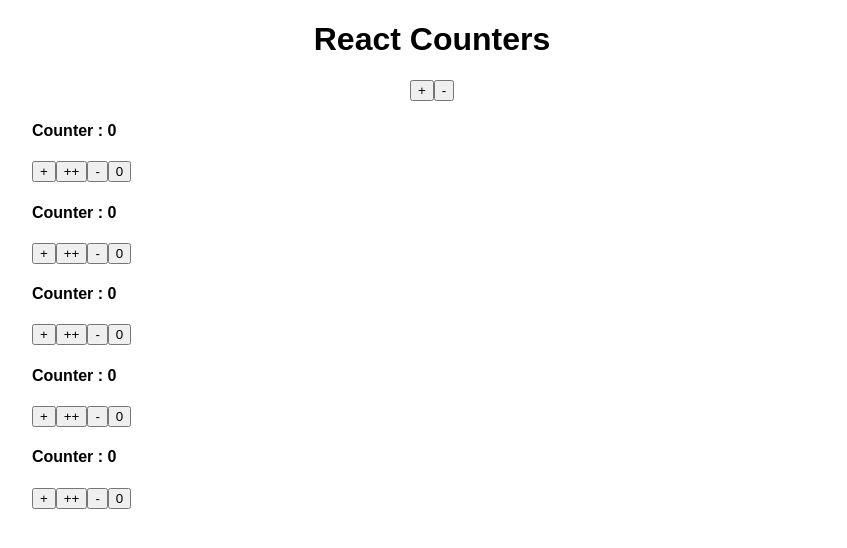
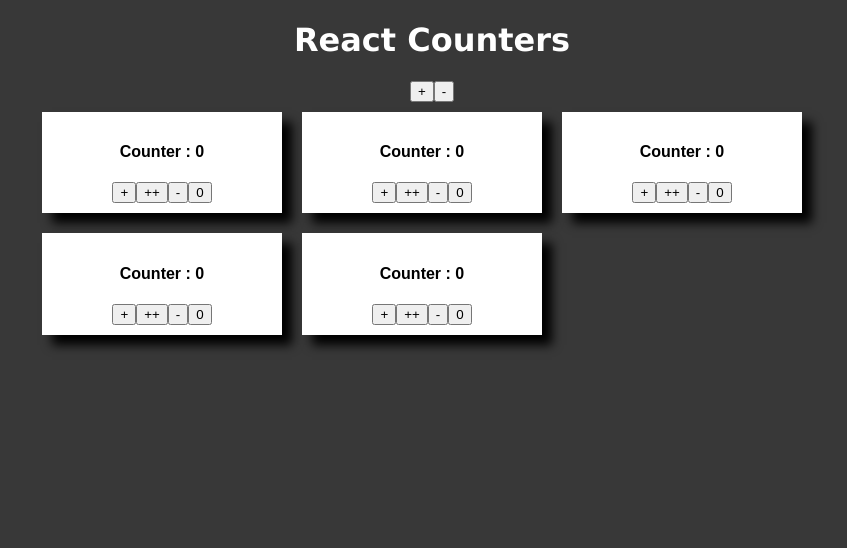
Before and after one commit to dcartist/reactCounter, a React (Create React App) app: page / in a window 1280 px wide. Shown: the top 548 px of the page, without its empty margins (208-1055 px from the left). Built offline with nearby package versions, Linux system fonts and the light colour scheme.

Commit message:
Awesomeness

```diff
--- a/src/Counter.js
+++ b/src/Counter.js
@@ -24,7 +24,7 @@ class Counter extends Component {
     }
     render() {
         return (
-            <div>
+            <div className="Counter">
                 <h4> Counter : {this.state.count}</h4>
                 <button onClick={this.increaseCount}> + </button>
                 <button onClick={this.in100Count}> ++ </button>
--- a/src/CounterList.js
+++ b/src/CounterList.js
@@ -9,7 +9,7 @@ class CounterList extends Component {
 list.push(<Counter key={i}/>)
     }
         return (
-            <div>
+            <div className="Counter-row">
                 {list}
             </div>
         );
--- a/src/index.css
+++ b/src/index.css
@@ -2,6 +2,11 @@ body {
   margin: 0;
   padding: 0;
   font-family: sans-serif;
+  background-color: rgb(56, 56, 56);
+}
+h1 {
+  color: white;
+  font-family: Verdana, Geneva, Tahoma, sans-serif;
 }
 .App {
   max-width: 800px;
@@ -23,4 +28,9 @@ header {
 .Counter {
   display: inline-block;
   min-width: 30%;
+  background-color: white;
+  margin: 10px;
+  padding: 10px 0;
+  text-align: center;
+  box-shadow: 10px 10px 10px black;
 }
```
